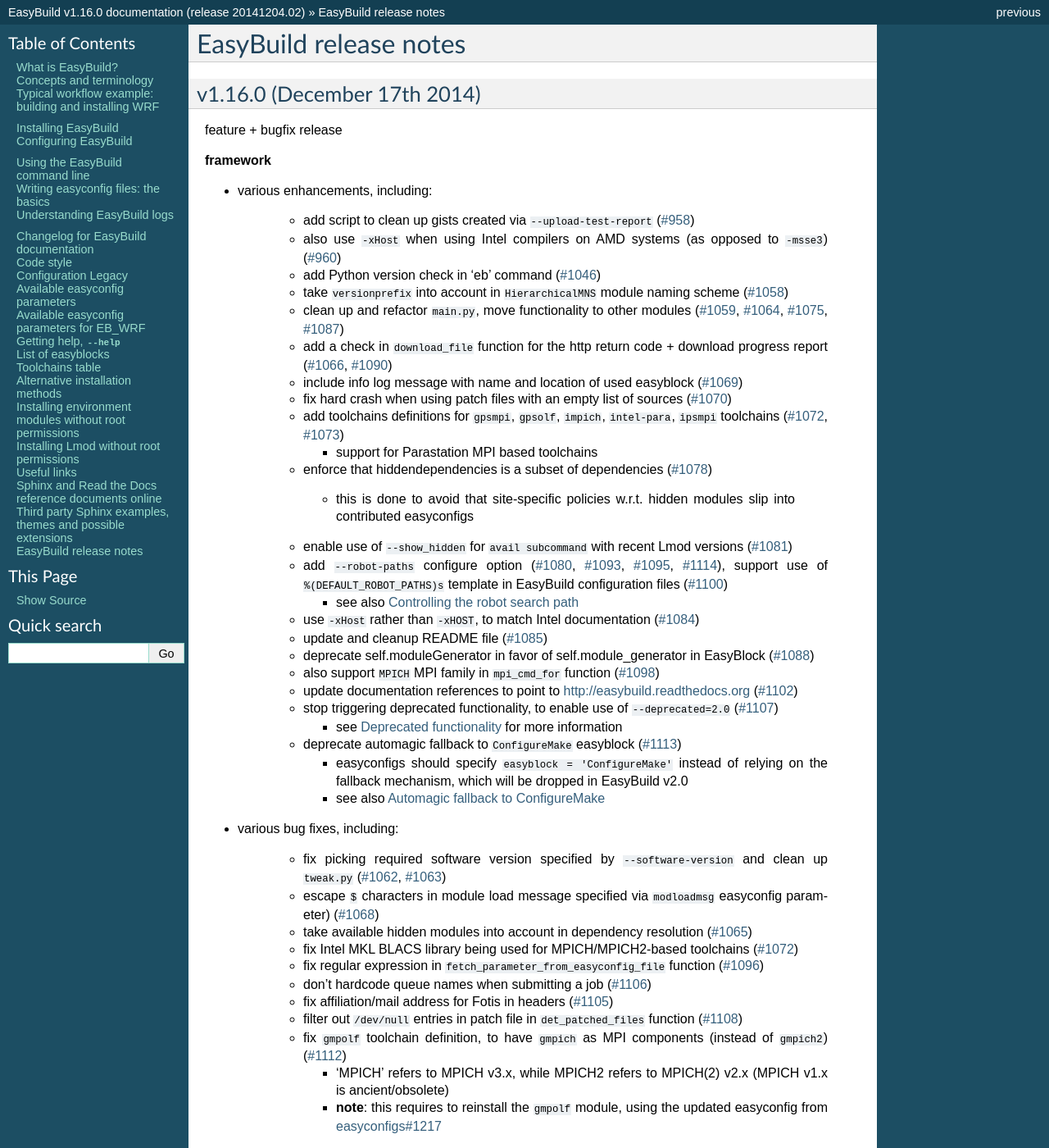
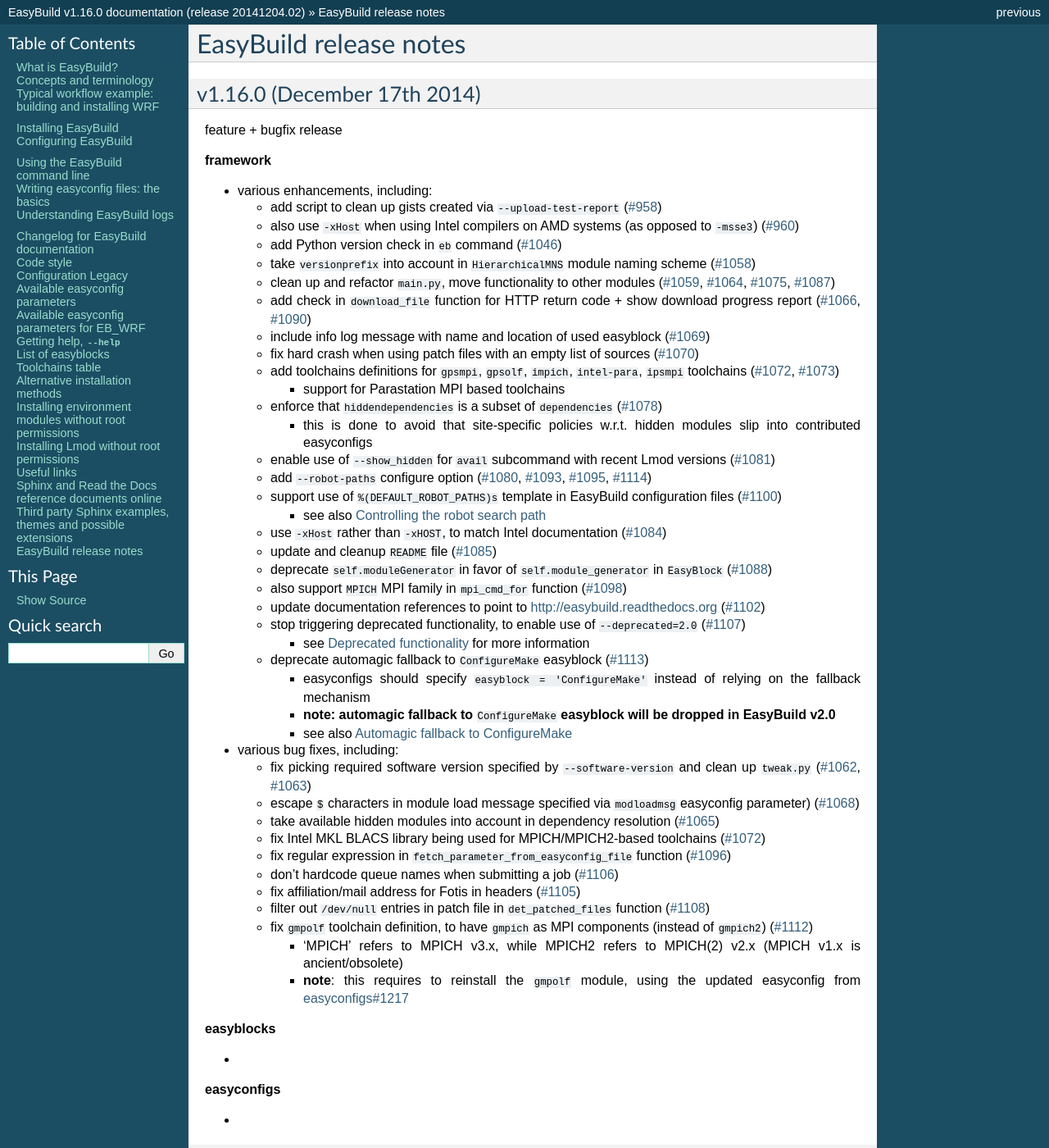
Before and after one commit to easybuilders/easybuild, a Sphinx documentation site: the page built from docs/Release_notes.rst, in a window 1280 px wide and 1400 px high. Shown: the whole window at 82% size. Built offline with Sphinx 7.4.7, drawn with Linux system fonts in a browser that asks for light colours.

Commit message:
stylistic tweaks to easybuild-framework v1.16.0 release notes

```diff
--- a/docs/Release_notes.rst
+++ b/docs/Release_notes.rst
@@ -12,55 +12,57 @@
 
 * various enhancements, including:
 
-    * add script to clean up gists created via ``--upload-test-report`` (`#958 <https://github.com/hpcugent/easybuild-framework/pull/958>`_)
-    * also use ``-xHost`` when using Intel compilers on AMD systems (as opposed to ``-msse3``) (`#960 <https://github.com/hpcugent/easybuild-framework/pull/960>`_)
-    * add Python version check in 'eb' command (`#1046 <https://github.com/hpcugent/easybuild-framework/pull/1046>`_)
-    * take ``versionprefix`` into account in ``HierarchicalMNS`` module naming scheme (`#1058 <https://github.com/hpcugent/easybuild-framework/pull/1058>`_)
-    * clean up and refactor ``main.py``, move functionality to other modules (`#1059 <https://github.com/hpcugent/easybuild-framework/pull/1059>`_, `#1064 <https://github.com/hpcugent/easybuild-framework/pull/1064>`_, `#1075 <https://github.com/hpcugent/easybuild-framework/pull/1075>`_, `#1087 <https://github.com/hpcugent/easybuild-framework/pull/1087>`_)
-    * add a check in ``download_file`` function for the http return code + download progress report (`#1066 <https://github.com/hpcugent/easybuild-framework/pull/1066>`_, `#1090 <https://github.com/hpcugent/easybuild-framework/pull/1090>`_)
-    * include info log message with name and location of used easyblock (`#1069 <https://github.com/hpcugent/easybuild-framework/pull/1069>`_)
-    * fix hard crash when using patch files with an empty list of sources (`#1070 <https://github.com/hpcugent/easybuild-framework/pull/1070>`_)
-    * add toolchains definitions for ``gpsmpi``, ``gpsolf``, ``impich``, ``intel-para``, ``ipsmpi`` toolchains (`#1072 <https://github.com/hpcugent/easybuild-framework/pull/1072>`_, `#1073 <https://github.com/hpcugent/easybuild-framework/pull/1073>`_)
-
-      * support for Parastation MPI based toolchains
-
-    *  enforce that hiddendependencies is a subset of dependencies (`#1078 <https://github.com/hpcugent/easybuild-framework/pull/1078>`_)
-
-      * this is done to avoid that site-specific policies w.r.t. hidden modules slip into contributed easyconfigs
-
-    * enable use of ``--show_hidden`` for ``avail subcommand`` with recent Lmod versions (`#1081 <https://github.com/hpcugent/easybuild-framework/pull/1081>`_)
-    * add ``--robot-paths`` configure option (`#1080 <https://github.com/hpcugent/easybuild-framework/pull/1080>`_, `#1093 <https://github.com/hpcugent/easybuild-framework/pull/1093>`_, `#1095 <https://github.com/hpcugent/easybuild-framework/pull/1095>`_,  `#1114 <https://github.com/hpcugent/easybuild-framework/pull/1114>`_), support use of ``%(DEFAULT_ROBOT_PATHS)s`` template in EasyBuild configuration files (`#1100 <https://github.com/hpcugent/easybuild-framework/pull/1100>`_)
-
-      * see also `Controlling the robot search path <http://easybuild.readthedocs.org/en/latest/Using_the_EasyBuild_command_line.html#controlling-the-robot-search-path>`_
-
-    * use ``-xHost`` rather than ``-xHOST``, to match Intel documentation (`#1084 <https://github.com/hpcugent/easybuild-framework/pull/1084>`_)
-    * update and cleanup README file (`#1085 <https://github.com/hpcugent/easybuild-framework/pull/1085>`_)
-    * deprecate self.moduleGenerator in favor of self.module_generator in EasyBlock (`#1088 <https://github.com/hpcugent/easybuild-framework/pull/1088>`_)
-    * also support ``MPICH`` MPI family in ``mpi_cmd_for`` function (`#1098 <https://github.com/hpcugent/easybuild-framework/pull/1098>`_)
-    * update documentation references to point to http://easybuild.readthedocs.org (`#1102 <https://github.com/hpcugent/easybuild-framework/pull/1102>`_)
-    * stop triggering deprecated functionality, to enable use of ``--deprecated=2.0`` (`#1107 <https://github.com/hpcugent/easybuild-framework/pull/1107>`_)
-
-      * see `Deprecated functionality <http://boegel-eb.readthedocs.org/en/deprecated/Deprecated-functionality.html#configuremake-fallback>`_ for more information
-
-    * deprecate automagic fallback to ``ConfigureMake`` easyblock (`#1113 <https://github.com/hpcugent/easybuild-framework/pull/1113>`_)
-
-      * easyconfigs should specify ``easyblock = 'ConfigureMake'`` instead of relying on the fallback mechanism, which will be dropped in EasyBuild v2.0
-      * see also `Automagic fallback to ConfigureMake <http://easybuild.readthedocs.org/en/latest/Deprecated-functionality.html#configuremake-fallback>`_
-
-* various bug fixes, including:
-
-    * fix picking required software version specified by ``--software-version`` and clean up ``tweak.py`` (`#1062 <https://github.com/hpcugent/easybuild-framework/pull/1062>`_, `#1063 <https://github.com/hpcugent/easybuild-framework/pull/1063>`_)
-    * escape ``$`` characters in module load message specified via ``modloadmsg`` easyconfig parameter) (`#1068 <https://github.com/hpcugent/easybuild-framework/pull/1068>`_)
-    * take available hidden modules into account in dependency resolution (`#1065 <https://github.com/hpcugent/easybuild-framework/pull/1065>`_)
-    * fix Intel MKL BLACS library being used for MPICH/MPICH2-based toolchains (`#1072 <https://github.com/hpcugent/easybuild-framework/pull/1072>`_)
-    * fix regular expression in ``fetch_parameter_from_easyconfig_file`` function (`#1096 <https://github.com/hpcugent/easybuild-framework/pull/1096>`_)
-    * don't hardcode queue names when submitting a job (`#1106 <https://github.com/hpcugent/easybuild-framework/pull/1106>`_)
-    * fix affiliation/mail address for Fotis in headers (`#1105 <https://github.com/hpcugent/easybuild-framework/pull/1105>`_)
-    * filter out ``/dev/null`` entries in patch file in ``det_patched_files`` function (`#1108 <https://github.com/hpcugent/easybuild-framework/pull/1108>`_)
-    * fix ``gmpolf`` toolchain definition, to have ``gmpich`` as MPI components (instead of ``gmpich2``) (`#1112 <https://github.com/hpcugent/easybuild-framework/pull/1112>`_)
-
-      * 'MPICH' refers to MPICH v3.x, while MPICH2 refers to MPICH(2) v2.x (MPICH v1.x is ancient/obsolete)
-      * **note**: this requires to reinstall the ``gmpolf`` module, using the updated easyconfig from `easyconfigs#1217 <https://github.com/hpcugent/easybuild-easyconfigs/pull/1217>`_
+  * add script to clean up gists created via ``--upload-test-report`` (`#958 <https://github.com/hpcugent/easybuild-framework/pull/958>`_)
+  * also use ``-xHost`` when using Intel compilers on AMD systems (as opposed to ``-msse3``) (`#960 <https://github.com/hpcugent/easybuild-framework/pull/960>`_)
+  * add Python version check in ``eb`` command (`#1046 <https://github.com/hpcugent/easybuild-framework/pull/1046>`_)
+  * take ``versionprefix`` into account in ``HierarchicalMNS`` module naming scheme (`#1058 <https://github.com/hpcugent/easybuild-framework/pull/1058>`_)
+  * clean up and refactor ``main.py``, move functionality to other modules (`#1059 <https://github.com/hpcugent/easybuild-framework/pull/1059>`_, `#1064 <https://github.com/hpcugent/easybuild-framework/pull/1064>`_, `#1075 <https://github.com/hpcugent/easybuild-framework/pull/1075>`_, `#1087 <https://github.com/hpcugent/easybuild-framework/pull/1087>`_)
+  * add check in ``download_file`` function for HTTP return code + show download progress report (`#1066 <https://github.com/hpcugent/easybuild-framework/pull/1066>`_, `#1090 <https://github.com/hpcugent/easybuild-framework/pull/1090>`_)
+  * include info log message with name and location of used easyblock (`#1069 <https://github.com/hpcugent/easybuild-framework/pull/1069>`_)
+  * fix hard crash when using patch files with an empty list of sources (`#1070 <https://github.com/hpcugent/easybuild-framework/pull/1070>`_)
+  * add toolchains definitions for ``gpsmpi``, ``gpsolf``, ``impich``, ``intel-para``, ``ipsmpi`` toolchains (`#1072 <https://github.com/hpcugent/easybuild-framework/pull/1072>`_, `#1073 <https://github.com/hpcugent/easybuild-framework/pull/1073>`_)
+
+    * support for Parastation MPI based toolchains
+
+  * enforce that ``hiddendependencies`` is a subset of ``dependencies`` (`#1078 <https://github.com/hpcugent/easybuild-framework/pull/1078>`_)
+
+    * this is done to avoid that site-specific policies w.r.t. hidden modules slip into contributed easyconfigs
+
+  * enable use of ``--show_hidden`` for ``avail`` subcommand with recent Lmod versions (`#1081 <https://github.com/hpcugent/easybuild-framework/pull/1081>`_)
+  * add ``--robot-paths`` configure option (`#1080 <https://github.com/hpcugent/easybuild-framework/pull/1080>`_, `#1093 <https://github.com/hpcugent/easybuild-framework/pull/1093>`_, `#1095 <https://github.com/hpcugent/easybuild-framework/pull/1095>`_,  `#1114 <https://github.com/hpcugent/easybuild-framework/pull/1114>`_)
+  * support use of ``%(DEFAULT_ROBOT_PATHS)s`` template in EasyBuild configuration files (`#1100 <https://github.com/hpcugent/easybuild-framework/pull/1100>`_)
+
+    * see also `Controlling the robot search path <http://easybuild.readthedocs.org/en/latest/Using_the_EasyBuild_command_line.html#controlling-the-robot-search-path>`_
+
+  * use ``-xHost`` rather than ``-xHOST``, to match Intel documentation (`#1084 <https://github.com/hpcugent/easybuild-framework/pull/1084>`_)
+  * update and cleanup ``README`` file (`#1085 <https://github.com/hpcugent/easybuild-framework/pull/1085>`_)
+  * deprecate ``self.moduleGenerator`` in favor of ``self.module_generator`` in ``EasyBlock`` (`#1088 <https://github.com/hpcugent/easybuild-framework/pull/1088>`_)
+  * also support ``MPICH`` MPI family in ``mpi_cmd_for`` function (`#1098 <https://github.com/hpcugent/easybuild-framework/pull/1098>`_)
+  * update documentation references to point to http://easybuild.readthedocs.org (`#1102 <https://github.com/hpcugent/easybuild-framework/pull/1102>`_)
+  * stop triggering deprecated functionality, to enable use of ``--deprecated=2.0`` (`#1107 <https://github.com/hpcugent/easybuild-framework/pull/1107>`_)
+
+    * see `Deprecated functionality <http://boegel-eb.readthedocs.org/en/deprecated/Deprecated-functionality.html#configuremake-fallback>`_ for more information
+
+  * deprecate automagic fallback to ``ConfigureMake`` easyblock (`#1113 <https://github.com/hpcugent/easybuild-framework/pull/1113>`_)
+
+    * easyconfigs should specify ``easyblock = 'ConfigureMake'`` instead of relying on the fallback mechanism
+    * **note: automagic fallback to** ``ConfigureMake`` **easyblock will be dropped in EasyBuild v2.0**
+    * see also `Automagic fallback to ConfigureMake <http://easybuild.readthedocs.org/en/latest/Deprecated-functionality.html#configuremake-fallback>`_
+
+* various bug fixes, including:
+
+  * fix picking required software version specified by ``--software-version`` and clean up ``tweak.py`` (`#1062 <https://github.com/hpcugent/easybuild-framework/pull/1062>`_, `#1063 <https://github.com/hpcugent/easybuild-framework/pull/1063>`_)
+  * escape ``$`` characters in module load message specified via ``modloadmsg`` easyconfig parameter) (`#1068 <https://github.com/hpcugent/easybuild-framework/pull/1068>`_)
+  * take available hidden modules into account in dependency resolution (`#1065 <https://github.com/hpcugent/easybuild-framework/pull/1065>`_)
+  * fix Intel MKL BLACS library being used for MPICH/MPICH2-based toolchains (`#1072 <https://github.com/hpcugent/easybuild-framework/pull/1072>`_)
+  * fix regular expression in ``fetch_parameter_from_easyconfig_file`` function (`#1096 <https://github.com/hpcugent/easybuild-framework/pull/1096>`_)
+  * don't hardcode queue names when submitting a job (`#1106 <https://github.com/hpcugent/easybuild-framework/pull/1106>`_)
+  * fix affiliation/mail address for Fotis in headers (`#1105 <https://github.com/hpcugent/easybuild-framework/pull/1105>`_)
+  * filter out ``/dev/null`` entries in patch file in ``det_patched_files`` function (`#1108 <https://github.com/hpcugent/easybuild-framework/pull/1108>`_)
+  * fix ``gmpolf`` toolchain definition, to have ``gmpich`` as MPI components (instead of ``gmpich2``) (`#1112 <https://github.com/hpcugent/easybuild-framework/pull/1112>`_)
+
+    * 'MPICH' refers to MPICH v3.x, while MPICH2 refers to MPICH(2) v2.x (MPICH v1.x is ancient/obsolete)
+    * **note**: this requires to reinstall the ``gmpolf`` module, using the updated easyconfig from `easyconfigs#1217 <https://github.com/hpcugent/easybuild-easyconfigs/pull/1217>`_
 
 **easyblocks**
 
```
